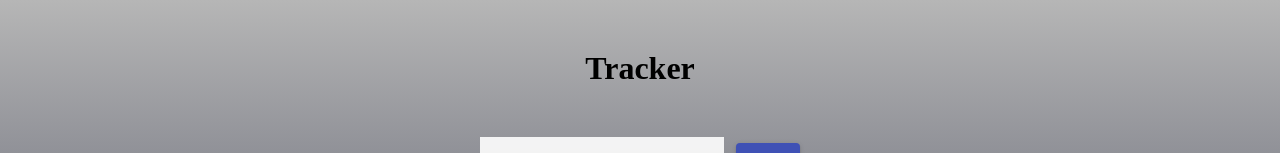
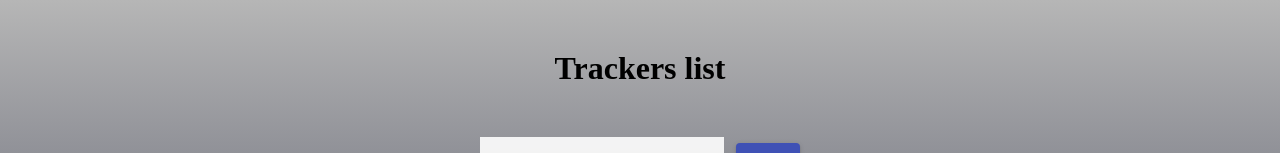
Before and after one commit to EugeneRe95/trackers_list, a React app: page / in a window 1280 px wide. Shown: the top 153 px of the page. Built offline with nearby package versions, Linux system fonts and the light colour scheme.

Commit message:
Unmounting component issue fixed

```diff
--- a/src/components/App.js
+++ b/src/components/App.js
@@ -175,7 +175,7 @@ class App extends Component {
         return (
             <main>
                 <div className="container">
-                    <h1>Tracker</h1>
+                    <h1>Trackers list</h1>
                     <div className="add-tracker">
                         <TextField id="input" label="Enter tracker name" variant="filled" size="small" vlaue={this.state.newTracker} onChange={this.handleChange} onKeyUp={this.pressEnter.bind(this)} />
                         <Button variant="contained" color="primary" onClick={this.addTracker}>
--- a/src/components/Tracker.js
+++ b/src/components/Tracker.js
@@ -61,12 +61,9 @@ export class Tracker extends Component {
         }
     }
 
-    componentWillUnmount() {
+    //Calling function in parent component, which deletes tracker
+    delete() {
         clearInterval(this.int)
-    }
-
-    //Calling function in parent component, which deletes tracke
-    delete() {
         this.props.delete(this.props.name)
     }
 
```
Also changed, not shown: 2 other files (tests, documents, lock files or other folders).
